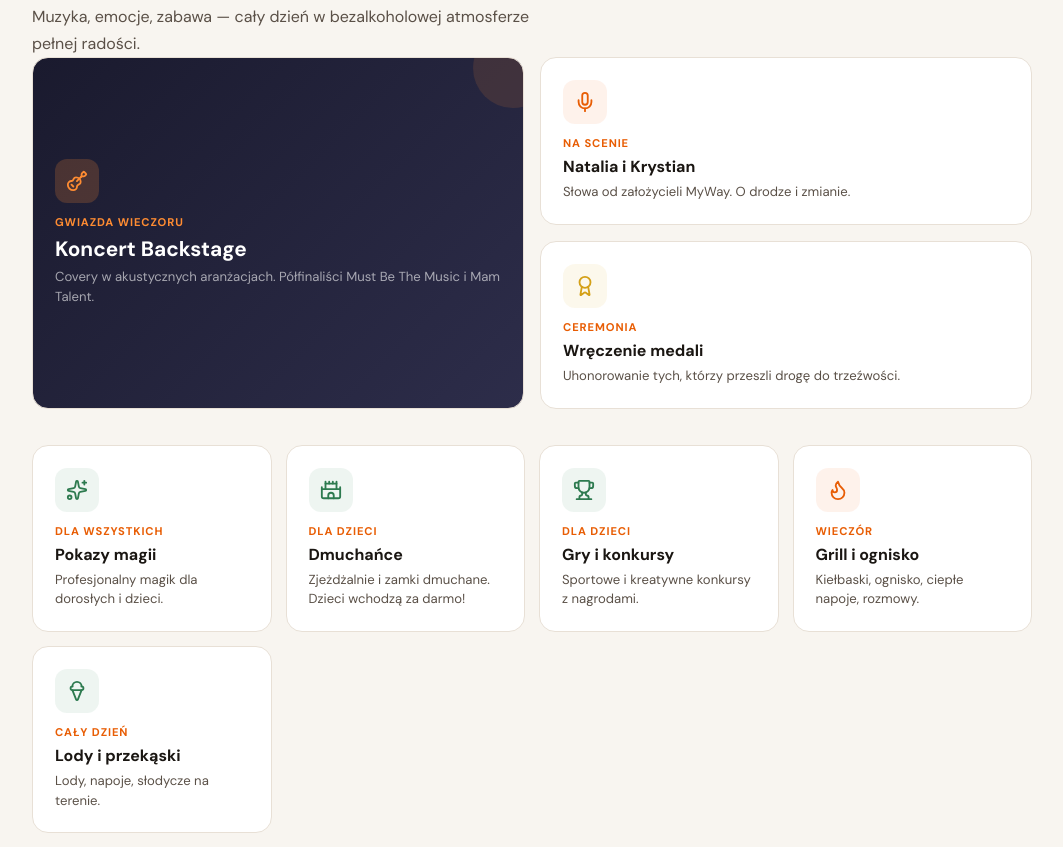
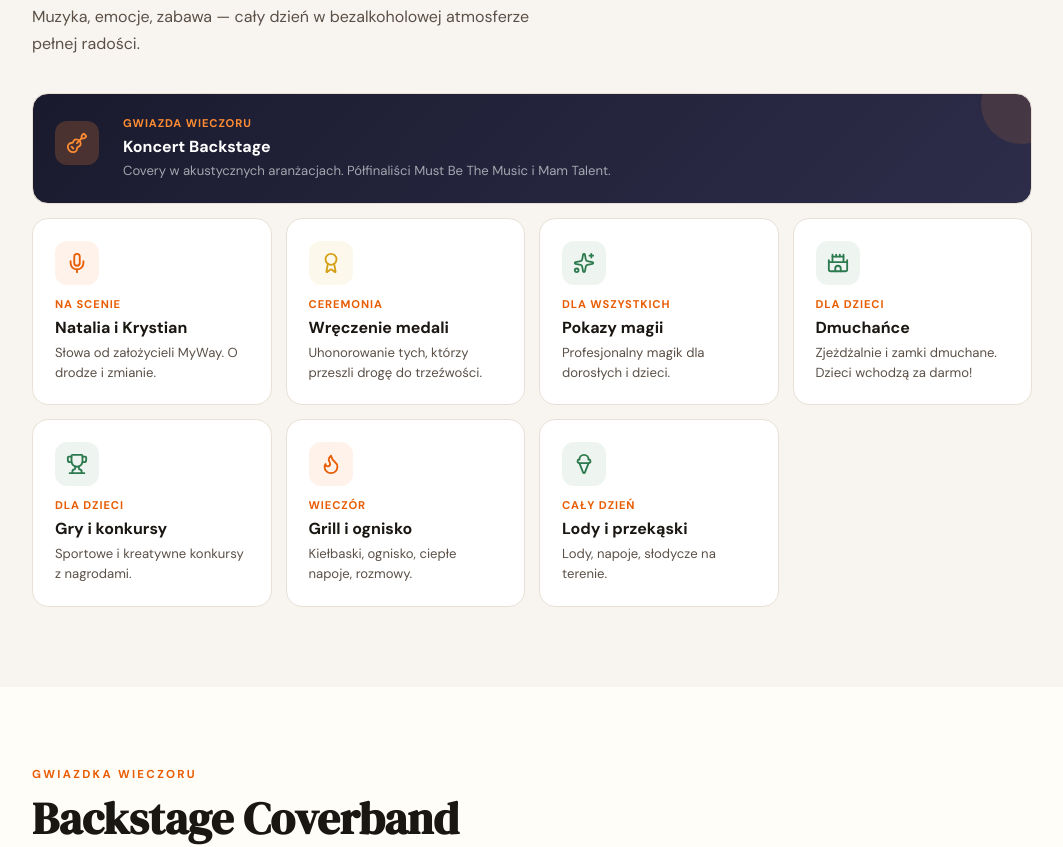
Before and after one commit to dariuszszuca-lang/festiwal-trzezwosci, a plain HTML site: page index.html in a window 1280 px wide. Shown: the part 1074-1921 px from the top of the page, without its empty margins (108-1171 px from the left). Drawn offline with nearby package versions, Linux system fonts and the light colour scheme.

Commit message:
Koncert: poziomy baner pelna szerokosc, ikona+tekst w linii

```diff
--- a/index.html
+++ b/index.html
@@ -193,34 +193,29 @@ footer a{color:var(--accent)}
   <h2 class="section-title serif">Od rana do nocy</h2>
   <p class="section-desc">Muzyka, emocje, zabawa — cały dzień w bezalkoholowej atmosferze pełnej radości.</p>
 
-  <!-- Górny rząd: koncert (wysoki) + 2 karty obok -->
-  <div style="display:grid;grid-template-columns:1fr 1fr;gap:16px;margin-bottom:16px;">
-    <!-- Koncert — wysoki, rozciągnięty na 2 rzędy -->
-    <div class="program-card" style="grid-row:1/3;background:linear-gradient(135deg,#1a1a2e,#2d2d4a);color:#fff;display:flex;flex-direction:column;justify-content:center;position:relative;overflow:hidden;">
+  <div class="program-grid">
+    <!-- Koncert — poziomy baner, pełna szerokość, jak pozostałe ale wyeksponowany -->
+    <div class="program-card" style="grid-column:1/-1;background:linear-gradient(135deg,#1a1a2e,#2d2d4a);color:#fff;display:flex;align-items:center;gap:24px;position:relative;overflow:hidden;">
       <div style="position:absolute;top:-30px;right:-30px;width:80px;height:80px;background:rgba(255,140,50,0.12);border-radius:50%;"></div>
-      <div class="icon" style="background:rgba(255,140,50,0.2);"><i data-lucide="guitar" style="width:22px;height:22px;color:#ff8c32"></i></div>
-      <div class="time" style="color:#ff8c32;">Gwiazda wieczoru</div>
-      <h3 style="font-size:1.3rem;color:#fff;">Koncert Backstage</h3>
-      <p style="color:rgba(255,255,255,0.6);">Covery w akustycznych aranżacjach. Półfinaliści Must Be The Music i Mam Talent.</p>
+      <div class="icon" style="background:rgba(255,140,50,0.2);flex-shrink:0;"><i data-lucide="guitar" style="width:22px;height:22px;color:#ff8c32"></i></div>
+      <div>
+        <div class="time" style="color:#ff8c32;">Gwiazda wieczoru</div>
+        <h3 style="color:#fff;margin:0;">Koncert Backstage</h3>
+        <p style="color:rgba(255,255,255,0.6);margin:4px 0 0;">Covery w akustycznych aranżacjach. Półfinaliści Must Be The Music i Mam Talent.</p>
+      </div>
     </div>
-    <!-- Natalia i Krystian -->
     <div class="program-card">
       <div class="icon orange"><i data-lucide="mic" style="width:22px;height:22px"></i></div>
       <div class="time">Na scenie</div>
       <h3>Natalia i Krystian</h3>
       <p>Słowa od założycieli MyWay. O drodze i zmianie.</p>
     </div>
-    <!-- Wręczenie medali -->
     <div class="program-card">
       <div class="icon gold"><i data-lucide="award" style="width:22px;height:22px"></i></div>
       <div class="time">Ceremonia</div>
       <h3>Wręczenie medali</h3>
       <p>Uhonorowanie tych, którzy przeszli drogę do trzeźwości.</p>
     </div>
-  </div>
-
-  <!-- Dolny rząd: reszta normalnie -->
-  <div class="program-grid">
     <div class="program-card">
       <div class="icon teal"><i data-lucide="sparkles" style="width:22px;height:22px"></i></div>
       <div class="time">Dla wszystkich</div>
```
